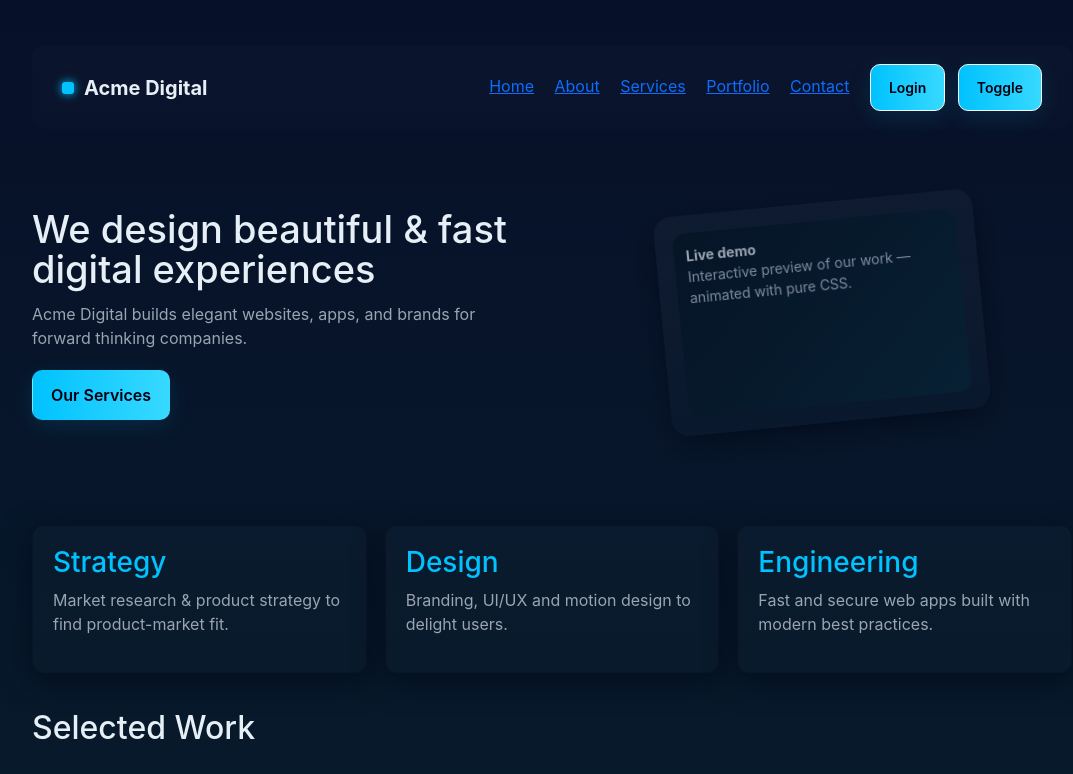
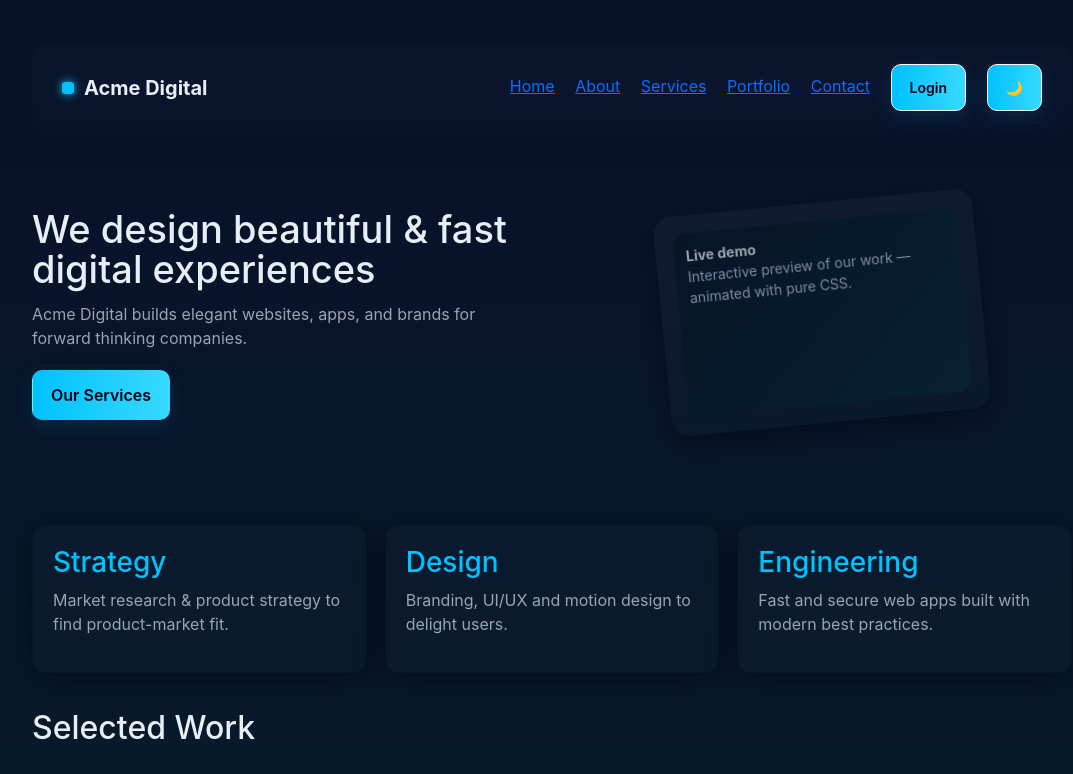
Before and after one commit to venkatadeepak12345/nodejsportfolio, a website: page public/index.html in a window 1280 px wide. Shown: the top 774 px of the page, without its empty margins (88-1161 px from the left). Drawn offline with nearby package versions, Linux system fonts and the light colour scheme.

```diff
--- a/public/index.html
+++ b/public/index.html
@@ -4,11 +4,12 @@
   <meta charset="utf-8">
   <title>Acme Digital — Modern Agency</title>
   <meta name="viewport" content="width=device-width,initial-scale=1">
-  <!-- Bootstrap CDN (quick professional layout) -->
   <link href="https://cdn.jsdelivr.net/npm/bootstrap@5.3.2/dist/css/bootstrap.min.css" rel="stylesheet">
   <link rel="stylesheet" href="/css/style.css">
 </head>
+
 <body class="dark">
+
   <div class="container">
     <header class="nav my-3">
       <div class="brand"><span class="dot"></span> Acme Digital</div>
@@ -19,7 +20,9 @@
         <a href="/portfolio.html" class="me-3">Portfolio</a>
         <a href="/contact.html" class="me-3">Contact</a>
         <a href="/login.html" class="btn btn-sm btn-outline-light">Login</a>
-        <button id="themeToggle" class="btn btn-sm btn-light ms-2">Toggle</button>
+
+        <!-- ✅ ONLY ONE THEME TOGGLE BUTTON -->
+        <button id="themeToggle" class="btn btn-sm btn-light ms-3">🌙</button>
       </nav>
     </header>
 
```
